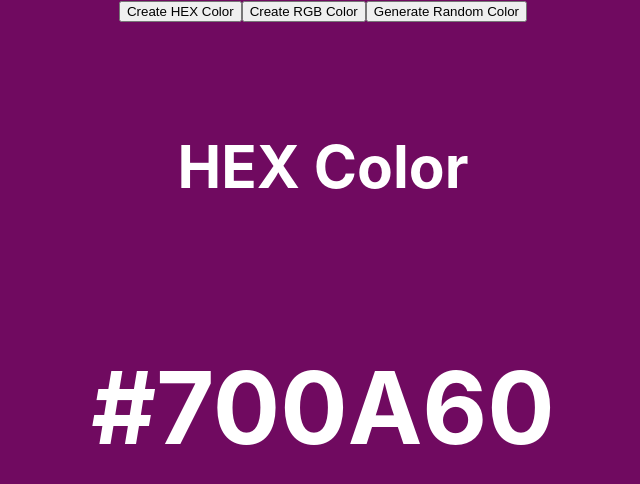
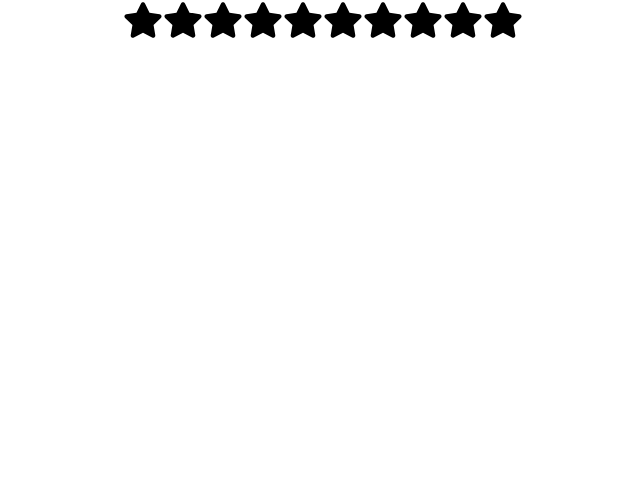
Before and after one commit to BlagojPetrov/react_projects, a React (Create React App) app: page / in a window 1280 px wide. Shown: the top 484 px of the page, without its empty margins (317-957 px from the left). Built offline with nearby package versions, Linux system fonts and the light colour scheme.

Commit message:
Add star rating component

```diff
--- a/package.json
+++ b/package.json
@@ -9,6 +9,7 @@
     "@testing-library/user-event": "^13.5.0",
     "react": "^19.1.0",
     "react-dom": "^19.1.0",
+    "react-icons": "^5.5.0",
     "react-scripts": "5.0.1",
     "web-vitals": "^2.1.4"
   },
--- a/src/App.js
+++ b/src/App.js
@@ -1,7 +1,7 @@
-import logo from './logo.svg';
 import './App.css';
-import Accordian from './components/accordian';
-import RandomColor from './components/random-color';
+// import Accordian from './components/accordian';
+// import RandomColor from './components/random-color';
+import StarRating from './components/star-rating';
 
 function App() {
   return (
@@ -10,7 +10,10 @@
       {/* <Accordian /> */}
 
       {/* Random color component */}
-      <RandomColor />
+      {/* <RandomColor /> */}
+
+      {/* Star rating component */}
+      <StarRating />
     </div>
   );
 }
--- a/src/components/random-color/index.jsx
+++ b/src/components/random-color/index.jsx
@@ -1,4 +1,4 @@
-import { useEffect, useState } from "react";
+import { useState, useEffect, useCallback } from "react";
 
 export default function RandomColor() {
   const [typeOfColor, setTypeOfColor] = useState("hex");
@@ -8,7 +8,7 @@
     return Math.floor(Math.random() * length);
   }
 
-  function handleCreateRandomHexColor() {
+  const handleCreateRandomHexColor = useCallback(() => {
     const hex = [0, 1, 2, 3, 4, 5, 6, 7, 8, 9, "A", "B", "C", "D", "E", "F"];
     let hexColor = "#";
 
@@ -17,20 +17,23 @@
     }
 
     setColor(hexColor);
-  }
+  }, []);
 
-  function handleCreateRandomRgbColor() {
+  const handleCreateRandomRgbColor = useCallback(() => {
     const r = randomColorUtility(256);
     const g = randomColorUtility(256);
     const b = randomColorUtility(256);
     const rgbColor = `rgb(${r}, ${g}, ${b})`;
     setColor(rgbColor);
-  }
+  }, []);
 
   useEffect(() => {
-    if (typeOfColor === "rgb") handleCreateRandomRgbColor();
-    else handleCreateRandomHexColor();
-  }, [typeOfColor]);
+    if (typeOfColor === "rgb") {
+      handleCreateRandomRgbColor();
+    } else {
+      handleCreateRandomHexColor();
+    }
+  }, [typeOfColor, handleCreateRandomHexColor, handleCreateRandomRgbColor]);
 
   return (
     <div
@@ -59,8 +62,8 @@
           color: "#fff",
           fontSize: "50px",
           marginTop: "50px",
-          flexDirection: 'column',
-          gap: '20px'
+          flexDirection: "column",
+          gap: "20px",
         }}
       >
         <h3>{typeOfColor === "rgb" ? "RGB Color" : "HEX Color"}</h3>
--- /dev/null
+++ b/src/components/star-rating/index.jsx
@@ -0,0 +1,37 @@
+import { useState } from "react";
+import { FaStar } from "react-icons/fa";
+import "./styles.css";
+
+export default function StarRating({ noOfStars = 10 }) {
+  const [rating, setRating] = useState(0);
+  const [hover, setHover] = useState(0);
+
+  function handleClick(getCurrentIndex) {
+    setRating(getCurrentIndex);
+  }
+
+  function handleMouseEnter(getCurrentIndex) {
+    setHover(getCurrentIndex);
+  }
+
+  function handleMouseLeave() {
+    setHover(rating);
+  }
+  return (
+    <div className="star-rating">
+      {[...Array(noOfStars)].map((_, index) => {
+        index += 1;
+        return (
+          <FaStar
+            key={index}
+            className={index <= (hover || rating) ? "active" : "inactive"}
+            onClick={() => handleClick(index)}
+            onMouseMove={() => handleMouseEnter(index)}
+            onMouseLeave={() => handleMouseLeave()}
+            size={40}
+          />
+        );
+      })}
+    </div>
+  );
+}
--- /dev/null
+++ b/src/components/star-rating/styles.css
@@ -0,0 +1,8 @@
+.active {
+    color: #fff700;
+
+}
+
+.inactive {
+    color: #000000;
+}
```
Also changed, not shown: 1 other file (tests, documents, lock files or other folders).
